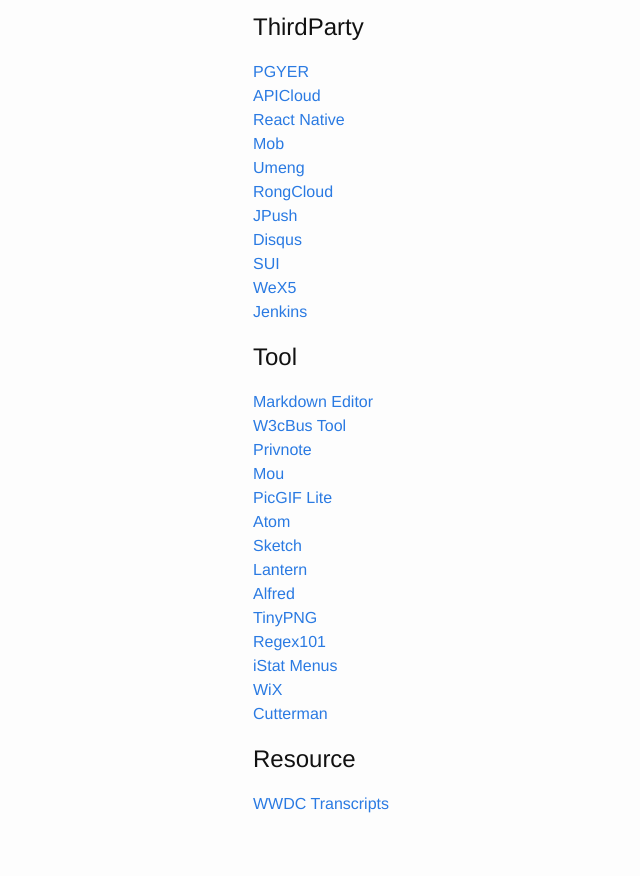
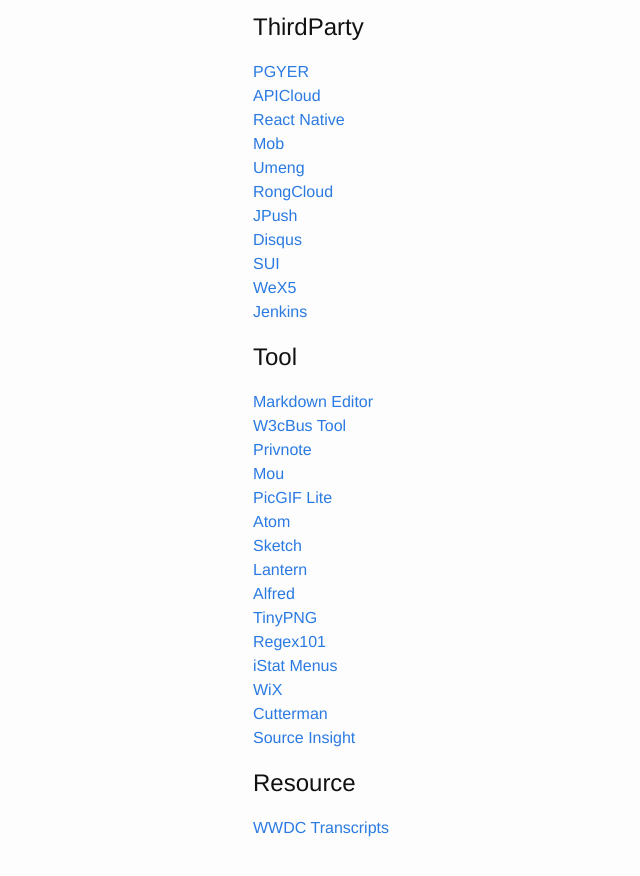
Before and after one commit to GeekRRK/GeekRRK.github.io, a Jekyll site: the page built from _posts/2015-12-24-Valuable websites.md, in a window 1280 px wide and 900 px high, scrolled down 1071 px. Shown: the top 876 px of the window, without its empty margins (17-657 px from the left). Built offline with Jekyll 4.4.1, drawn with Linux system fonts in a browser that asks for light colours.

Commit message:
Add Source Insight to valuable websites

```diff
--- a/_posts/2015-12-24-Valuable websites.md
+++ b/_posts/2015-12-24-Valuable websites.md
@@ -68,6 +68,7 @@
 [iStat Menus](https://bjango.com/mac/istatmenus)
 [WiX](http://www.wix.com)
 [Cutterman](http://www.cutterman.cn)
+[Source Insight](http://www.sourceinsight.com/)
 
 # Resource
 [WWDC Transcripts](http://asciiwwdc.com)
```
